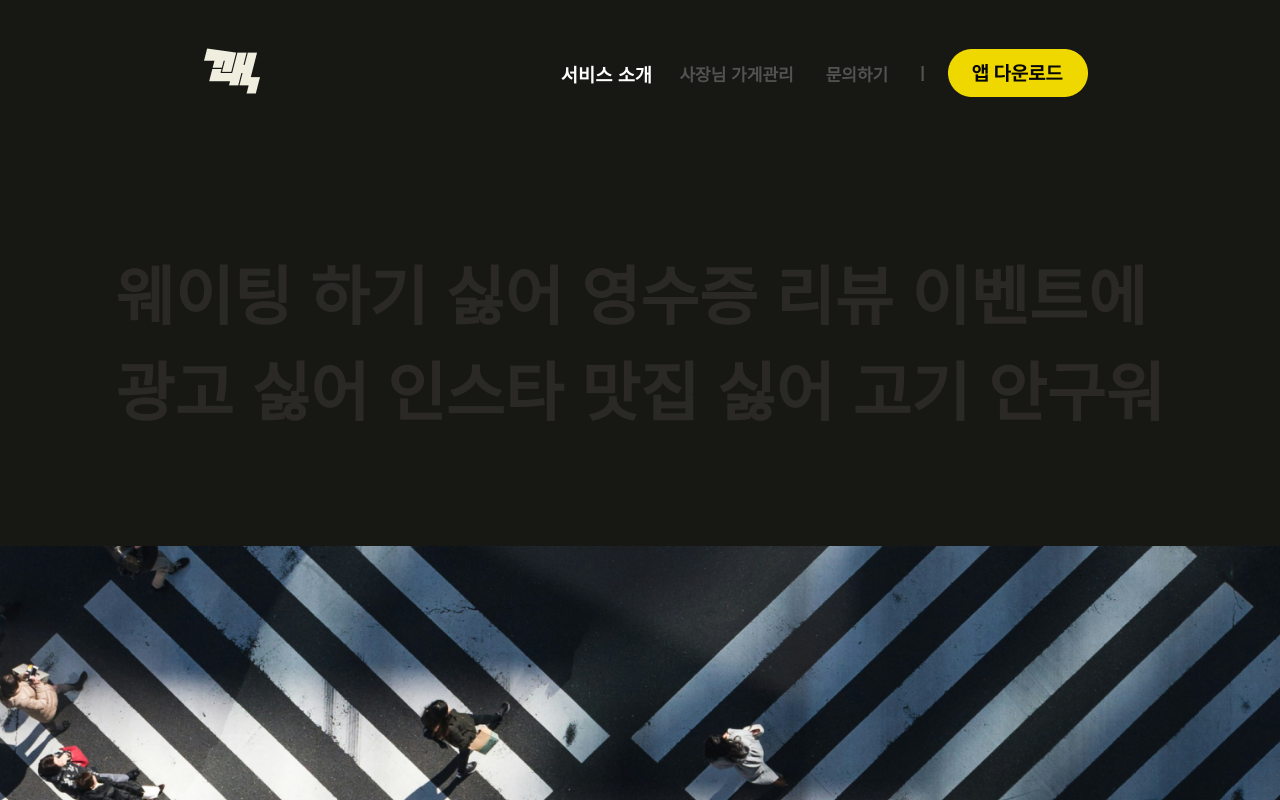
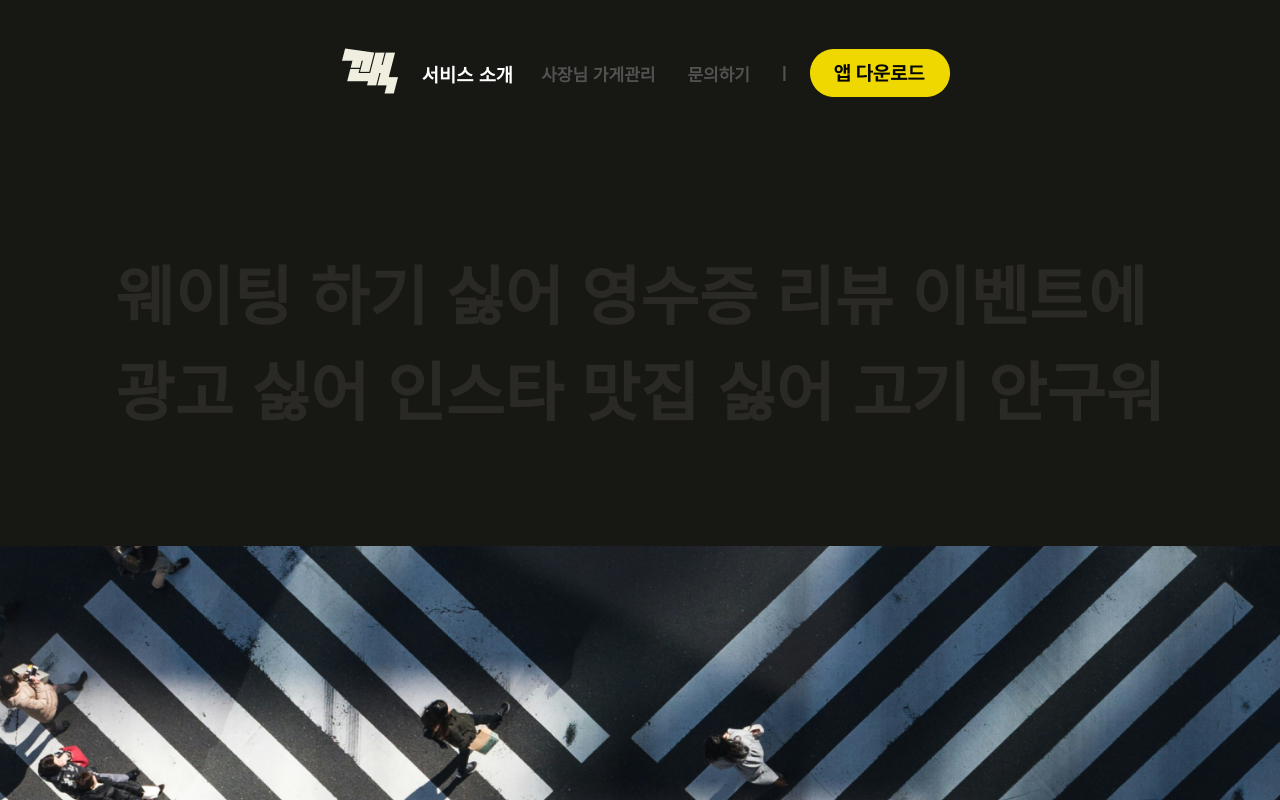
Before and after one commit to Quack-kr/quack-web, a React (Vite) app: page / in a window 1280 px wide. Shown: the top 800 px of the page. Built offline with nearby package versions, Linux system fonts and the light colour scheme.

Commit message:
[style] 화면 가운데 정렬되도록 수정

```diff
--- a/src/App.tsx
+++ b/src/App.tsx
@@ -14,19 +14,38 @@ function App() {
   return (
     <Router>
       <GlobalStyles />
-      <Header />
-      {/* 라우터를 정의하는 Routes */ }
-      <Routes>
-        <Route path="/" element={<HomePage />} /> {/* 기본 홈 */}
-        <Route path="/management" element={<ManagementPage />} /> {/* 사장님 가게관리 페이지 */}
-        <Route path="/contact" element={<ContactPage />} /> {/* 문의하기 페이지 */}
-        <Route path="/management/signin" element={<LoginPage />}  /> {/* 로그인 페이지 */}
-        <Route path="/management/signup" element={<SignUpPage/>} /> {/* 회원가입 페이지 */}
-        <Route path="/management/apply" element={<ApplyPage/>} /> {/* 온라인 입점신청 페이지 */}
-      </Routes>
-      <Footer />
+      <div style={styles.pageContainer}>
+        <Header />
+        {/* 라우터를 정의하는 Routes */}
+        <Routes>
+          <Route path="/" element={<HomePage />} /> {/* 기본 홈 */}
+          <Route path="/management" element={<ManagementPage />} />
+          {/* 사장님 가게관리 페이지 */}
+          <Route path="/contact" element={<ContactPage />} />
+          {/* 문의하기 페이지 */}
+          <Route path="/management/signin" element={<LoginPage />} />
+          {/* 로그인 페이지 */}
+          <Route path="/management/signup" element={<SignUpPage />} />
+          {/* 회원가입 페이지 */}
+          <Route path="/management/apply" element={<ApplyPage />} />
+          {/* 온라인 입점신청 페이지 */}
+        </Routes>
+        <Footer />
+      </div>
     </Router>
   );
 }
 
+// 중앙 정렬 스타일 (React.CSSProperties 타입으로 명시)
+const styles: { pageContainer: React.CSSProperties } = {
+  pageContainer: {
+    display: 'flex',
+    flexDirection: 'column',
+    //justifyContent: 'center',
+    alignItems: 'center',
+    minHeight: '100vh', // 화면의 최소 높이를 100%로 설정하여 모든 콘텐츠가 화면에 맞게 중앙에 위치하도록 함
+    paddingBottom: '50px', // Footer와의 간격을 유지하기 위해 하단 패딩 추가
+  }
+};
+
 export default App;
```
